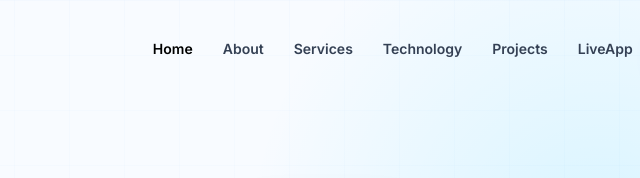
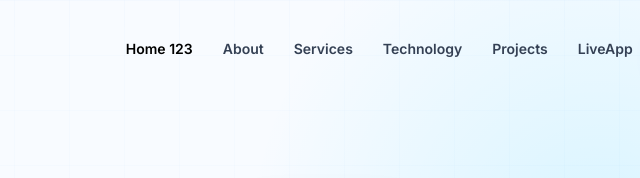
Before and after one commit to sbalasubramani23784/uss.frontend.nodejs, a website: page public/index.html in a window 1280 px wide. Shown: the top 178 px of the page, 426-1066 px from the left. Drawn offline with nearby package versions, Linux system fonts and the light colour scheme.

Commit message:
test CI 01

```diff
--- a/public/index.html
+++ b/public/index.html
@@ -60,7 +60,7 @@
             <ul class="navbar-nav ms-auto align-items-lg-center">
 
                 <li class="nav-item">
-                    <a class="nav-link" href="#home">Home</a>
+                    <a class="nav-link" href="#home">Home 123</a>
                 </li>
 
                 <li class="nav-item">
```
